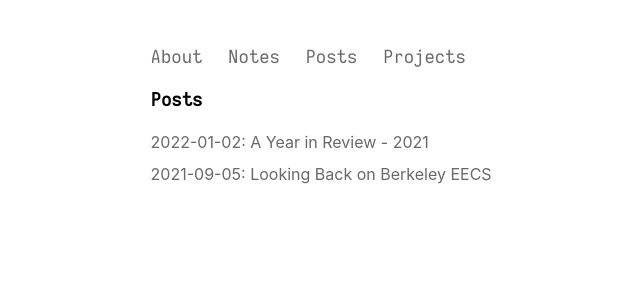
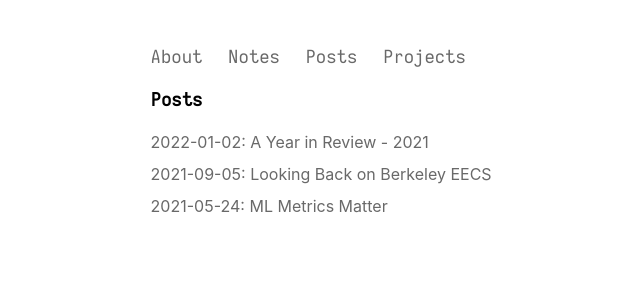
Before and after one commit to kanyesthaker/portfolio, a React (Create React App) app: page /posts in a window 1280 px wide. Shown: the top 300 px of the page, without its empty margins (259-899 px from the left). Built offline with nearby package versions, Linux system fonts and the light colour scheme.

Commit message:
Add ML Metrics essay to posts screen

```diff
--- a/src/screens/PostsScreen.jsx
+++ b/src/screens/PostsScreen.jsx
@@ -16,6 +16,11 @@ export default function PostsScreen(props) {
                         2021-09-05: Looking Back on Berkeley EECS
                     </Link>
                 </li>
+                <li className={styles.linksLi}>
+                    <a href="https://kanyes.notion.site/ML-Metrics-Matter-456064b143d14fa5ba80e13aba40b842" className={styles.pageLink}>
+                        2021-05-24: ML Metrics Matter
+                    </a>
+                </li>
             </ul>
         </div>
     )
```
